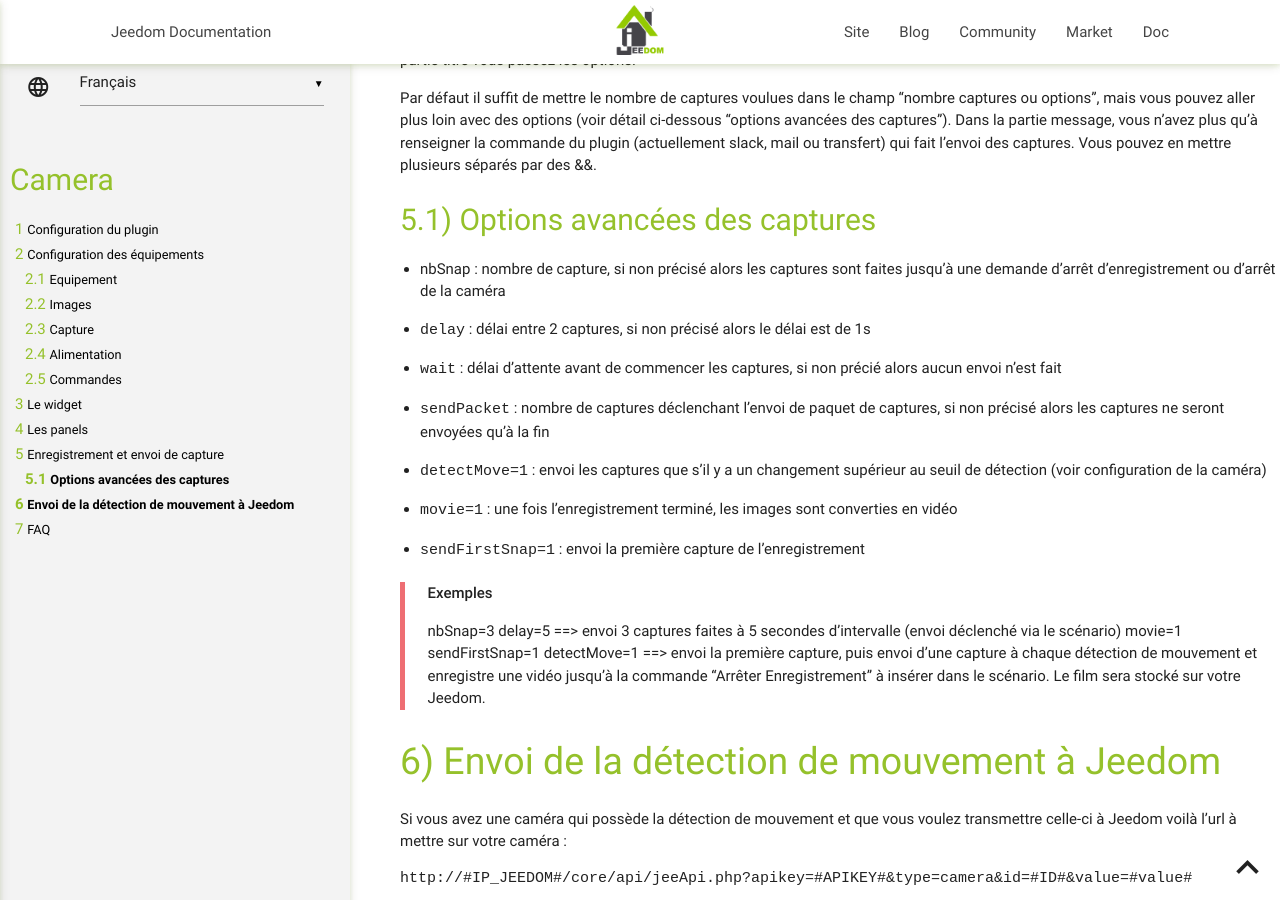
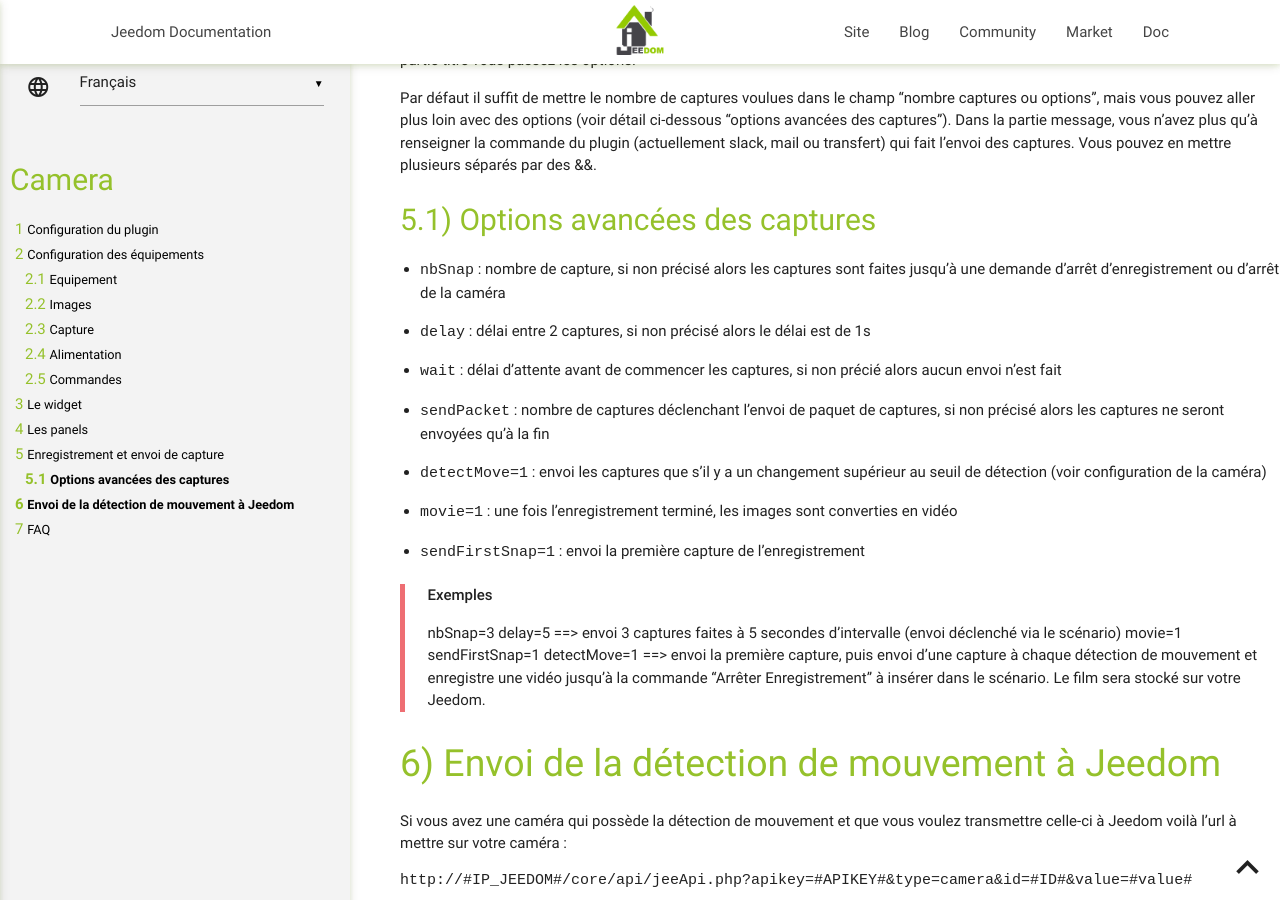
Before and after one commit to jeedom/plugin-camera, a Jekyll site: the page built from docs/fr_FR/index.md, in a window 1280 px wide and 900 px high, scrolled down 3452 px. Built offline with Jekyll 4.4.1, drawn with Linux system fonts in a browser that asks for light colours; our own code applies the rules of GitHub Pages for plain Markdown files.

```diff
--- a/docs/fr_FR/index.md
+++ b/docs/fr_FR/index.md
@@ -148,7 +148,7 @@ Par défaut il suffit de mettre le nombre de captures voulues dans le champ "nom
 Options avancées des captures
 ---------------------------
 
--   nbSnap : nombre de capture, si non précisé alors les captures sont faites jusqu'à une demande d'arrêt d'enregistrement ou d'arrêt de la caméra
+-   `nbSnap` : nombre de capture, si non précisé alors les captures sont faites jusqu'à une demande d'arrêt d'enregistrement ou d'arrêt de la caméra
 
 -   `delay` : délai entre 2 captures, si non précisé alors le délai est de 1s
 
```
